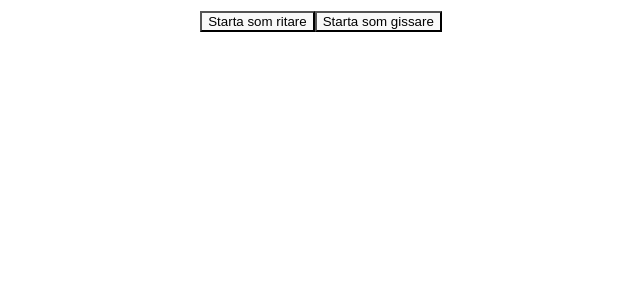
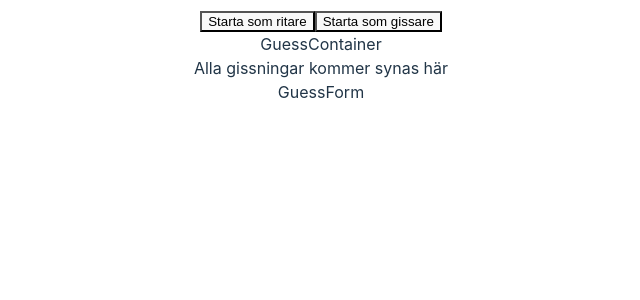
Before and after one commit to Saga-Lannerhjelm/DrawAndGuessGame, a React (Vite) app in the folder frontend/react-app/: page /game/1 in a window 1280 px wide. Shown: the top 300 px of the page, without its empty margins (319-959 px from the left). Built offline with nearby package versions, Linux system fonts and the light colour scheme.

Commit message:
Add components to game

```diff
--- a/frontend/react-app/src/components/Game/Game.jsx
+++ b/frontend/react-app/src/components/Game/Game.jsx
@@ -3,11 +3,13 @@ import { HubConnectionBuilder, LogLevel } from "@microsoft/signalr";
 import { useConnection } from "../../context/ConnectionContext";
 import { useParams } from "react-router-dom";
 import DrawingBoard from "./DrawingBoard";
+import GuessContainer from "./GuessContainer";
 
 const Game = () => {
   return (
     <>
       <DrawingBoard />
+      <GuessContainer />
     </>
   );
 };
--- a/frontend/react-app/src/components/Game/GuessContainer.jsx
+++ b/frontend/react-app/src/components/Game/GuessContainer.jsx
@@ -1,7 +1,14 @@
 import React from "react";
+import GuessForm from "./GuessForm";
 
 const GuessContainer = () => {
-  return <div>GuessContainer</div>;
+  return (
+    <div>
+      GuessContainer
+      <div>Alla gissningar kommer synas här</div>
+      <GuessForm />
+    </div>
+  );
 };
 
 export default GuessContainer;
--- a/frontend/react-app/src/components/MainPage.jsx
+++ b/frontend/react-app/src/components/MainPage.jsx
@@ -44,7 +44,8 @@ const Home = () => {
 
       try {
         await connection.start();
-        connection.invoke("JoinGame", userName, gameRoomCode.toString());
+        const gameRoom = gameRoomCode.toString();
+        connection.invoke("JoinGame", { userName, gameRoom, role: "hello" });
         setConnection(connection);
         navigate(`/game/${gameRoomCode}`);
       } catch (error) {
```
